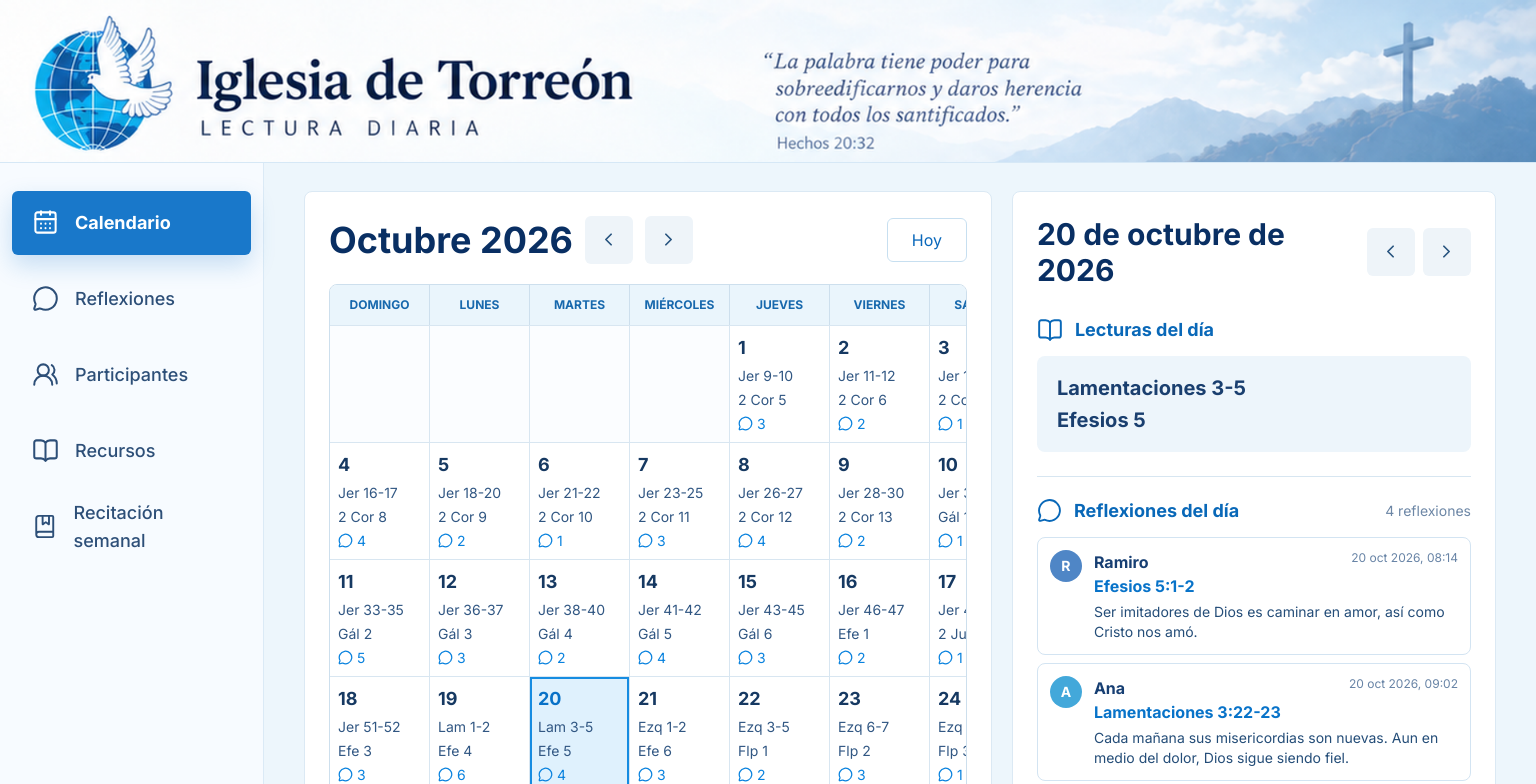
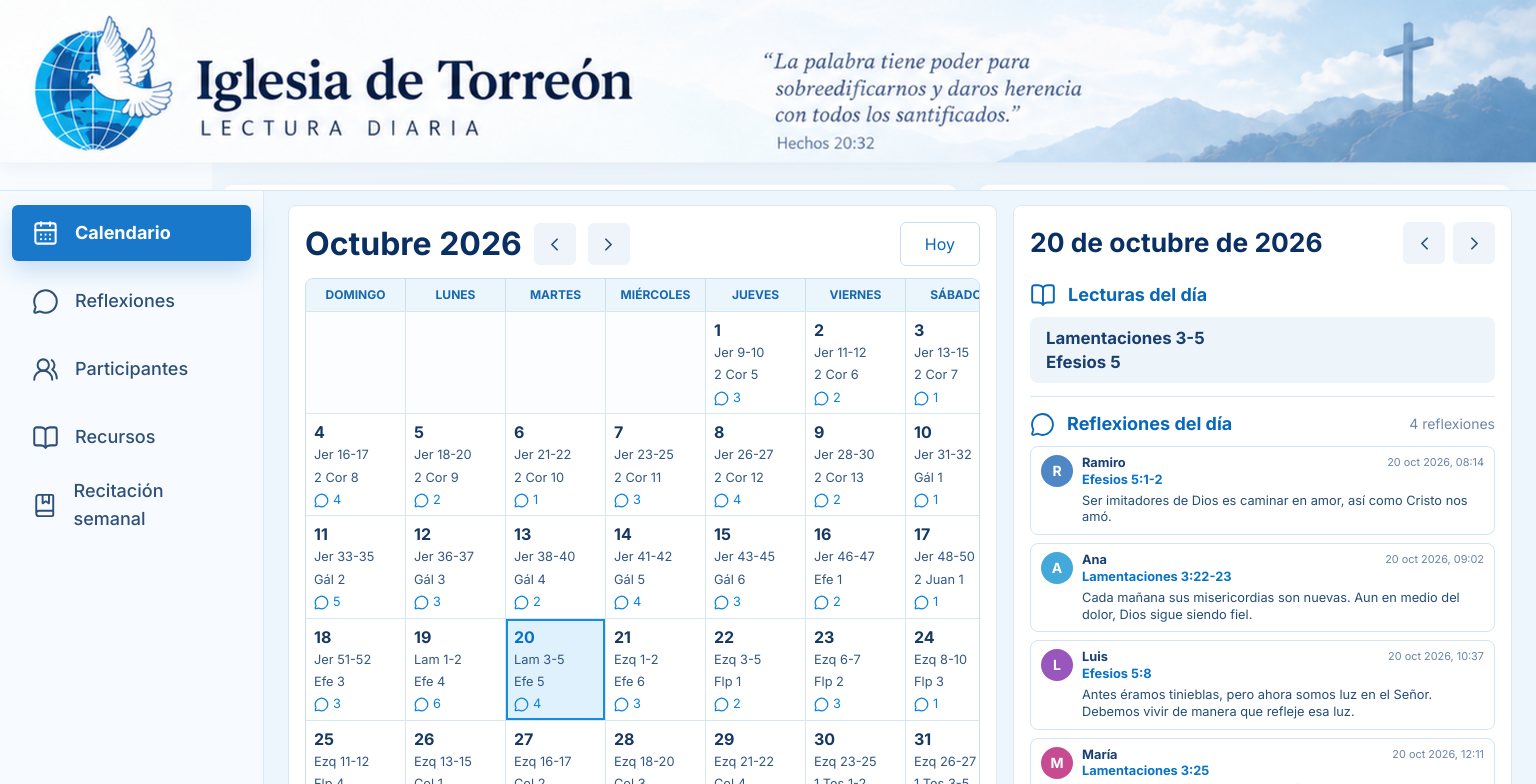
Before and after one commit to AlexGGalvan/open-the-book, a Next.js app: page / in a window 1536 px wide. Shown: the top 784 px of the page. Built offline with nearby package versions, Linux system fonts and the light colour scheme.

Commit message:
Fit dashboard to shorter desktop screens

```diff
--- a/src/app/globals.css
+++ b/src/app/globals.css
@@ -46,6 +46,153 @@ select {
   color: #092f63;
 }
 
+/* Keep the full dashboard visible on wide desktop displays with limited height. */
+@media (min-width: 1536px) and (max-height: 1130px) {
+  :root {
+    --compact-desktop-header-height: clamp(190px, 17.6vh, 202px);
+  }
+
+  .church-header-hero {
+    height: var(--compact-desktop-header-height);
+  }
+
+  .church-shell-grid {
+    min-height: calc(100dvh - var(--compact-desktop-header-height) - 1px);
+  }
+
+  .church-main {
+    padding: clamp(14px, 1.5vh, 20px) 24px;
+  }
+
+  .church-sidebar {
+    padding-top: 14px;
+    padding-bottom: 14px;
+  }
+
+  .church-sidebar-nav {
+    top: 14px;
+    gap: 6px;
+  }
+
+  .church-sidebar-link {
+    min-height: 56px;
+  }
+
+  .calendar-dashboard {
+    gap: 16px;
+  }
+
+  .calendar-panel {
+    padding: clamp(16px, 1.8vh, 21px);
+  }
+
+  .calendar-toolbar {
+    margin-bottom: 12px;
+  }
+
+  .calendar-month-title {
+    font-size: 2rem;
+    line-height: 1.15;
+  }
+
+  .calendar-icon-button {
+    width: 42px;
+    height: 42px;
+  }
+
+  .calendar-weekday {
+    padding-top: 8px;
+    padding-bottom: 8px;
+  }
+
+  .calendar-day-cell {
+    min-height: clamp(92px, 9.5vh, 108px);
+    padding: 6px 8px;
+  }
+
+  .calendar-day-number {
+    font-size: 1rem;
+    line-height: 1.25;
+  }
+
+  .calendar-day-reading {
+    margin-top: 2px;
+    font-size: 0.8rem;
+    line-height: 1.15rem;
+  }
+
+  .calendar-day-reading > :not([hidden]) ~ :not([hidden]) {
+    margin-top: 1px;
+  }
+
+  .calendar-quote {
+    margin-top: 10px;
+    gap: 12px;
+    padding: 9px 16px;
+    font-size: 0.9rem;
+  }
+
+  .calendar-quote footer {
+    margin-top: 0;
+  }
+
+  .calendar-detail-title {
+    font-size: 1.65rem;
+    line-height: 1.2;
+  }
+
+  .calendar-readings {
+    margin-top: 17px;
+  }
+
+  .calendar-reading-box {
+    margin-top: 8px;
+    padding: 9px 16px;
+  }
+
+  .calendar-reading-box p {
+    font-size: 1.05rem;
+    line-height: 1.5rem;
+  }
+
+  .calendar-reflections {
+    margin-top: 13px;
+    padding-top: 13px;
+  }
+
+  .calendar-reflection-list {
+    margin-top: 8px;
+  }
+
+  .calendar-reflection-list > :not([hidden]) ~ :not([hidden]) {
+    margin-top: 6px;
+  }
+
+  .reflection-card--compact {
+    padding: 8px 10px;
+  }
+
+  .reflection-card--compact > div {
+    gap: 9px;
+  }
+
+  .reflection-card--compact .reflection-card-name,
+  .reflection-card--compact .reflection-card-reference,
+  .reflection-card--compact .reflection-card-text {
+    font-size: 0.8rem;
+    line-height: 1.05rem;
+  }
+
+  .reflection-card--compact time {
+    font-size: 0.68rem;
+  }
+
+  .calendar-reflections-link {
+    min-height: 38px;
+    margin-top: 9px;
+  }
+}
+
 @media (prefers-reduced-motion: reduce) {
   *,
   *::before,
--- a/src/components/calendar/CalendarDashboard.tsx
+++ b/src/components/calendar/CalendarDashboard.tsx
@@ -53,11 +53,11 @@ export function CalendarDashboard() {
   }
 
   return (
-    <div className="grid gap-5 2xl:grid-cols-[minmax(0,1.35fr)_minmax(390px,0.95fr)]">
-      <section className="min-w-0 rounded-lg border border-[#dbe9f4] bg-white p-4 sm:p-6" aria-labelledby="calendar-title">
-        <div className="mb-5 flex flex-wrap items-center justify-between gap-3">
+    <div className="calendar-dashboard grid gap-5 2xl:grid-cols-[minmax(0,1.35fr)_minmax(390px,0.95fr)]">
+      <section className="calendar-panel calendar-panel--month min-w-0 rounded-lg border border-[#dbe9f4] bg-white p-4 sm:p-6" aria-labelledby="calendar-title">
+        <div className="calendar-toolbar mb-5 flex flex-wrap items-center justify-between gap-3">
           <div className="flex items-center gap-3">
-            <h1 id="calendar-title" className="text-3xl font-bold text-[#092f63] sm:text-4xl">
+            <h1 id="calendar-title" className="calendar-month-title text-3xl font-bold text-[#092f63] sm:text-4xl">
               {monthNames[visibleMonth.month]} {visibleMonth.year}
             </h1>
             <MonthButton label="Mes anterior" onClick={() => changeMonth(-1)}>
@@ -81,7 +81,7 @@ export function CalendarDashboard() {
             <div className="grid grid-cols-7 bg-[#eaf5fc]" role="row">
               {weekdays.map((day) => (
                 <div
-                  className="border-r border-[#cddfed] px-2 py-3 text-center text-xs font-bold uppercase text-[#1768ad] last:border-r-0"
+                  className="calendar-weekday border-r border-[#cddfed] px-2 py-3 text-center text-xs font-bold uppercase text-[#1768ad] last:border-r-0"
                   key={day}
                   role="columnheader"
                 >
@@ -93,7 +93,7 @@ export function CalendarDashboard() {
             <div className="grid grid-cols-7" role="rowgroup">
               {calendarCells.map((day, index) => {
                 if (day === null) {
-                  return <div aria-hidden="true" className="min-h-28 border-r border-t border-[#d8e6f1] bg-[#fbfdff]" key={`empty-${index}`} />;
+                  return <div aria-hidden="true" className="calendar-day-cell min-h-28 border-r border-t border-[#d8e6f1] bg-[#fbfdff]" key={`empty-${index}`} />;
                 }
 
                 const date = toIsoDate(visibleMonth.year, visibleMonth.month, day);
@@ -104,7 +104,7 @@ export function CalendarDashboard() {
                   <button
                     aria-label={`${day} de ${monthNames[visibleMonth.month]}`}
                     aria-selected={selected}
-                    className={`min-h-28 border-r border-t border-[#d8e6f1] p-2 text-left transition focus:z-10 focus:outline-none focus:ring-2 focus:ring-inset focus:ring-[#168ce1] ${
+                    className={`calendar-day-cell min-h-28 border-r border-t border-[#d8e6f1] p-2 text-left transition focus:z-10 focus:outline-none focus:ring-2 focus:ring-inset focus:ring-[#168ce1] ${
                       selected ? "bg-[#dff1fd] shadow-[inset_0_0_0_2px_#168ce1]" : "bg-white hover:bg-[#f2f9fe]"
                     }`}
                     key={date}
@@ -112,9 +112,9 @@ export function CalendarDashboard() {
                     role="gridcell"
                     type="button"
                   >
-                    <span className={`text-lg font-bold ${selected ? "text-[#0871c7]" : "text-[#163962]"}`}>{day}</span>
+                    <span className={`calendar-day-number text-lg font-bold ${selected ? "text-[#0871c7]" : "text-[#163962]"}`}>{day}</span>
                     {reading ? (
-                      <span className="mt-1 block space-y-1 text-sm text-[#315783]">
+                      <span className="calendar-day-reading mt-1 block space-y-1 text-sm text-[#315783]">
                         {reading.passages.map((passage) => (
                           <span className="block truncate" key={passage.reference} title={passage.reference}>
                             {abbreviateReference(passage.reference)}
@@ -135,7 +135,7 @@ export function CalendarDashboard() {
           </div>
         </div>
 
-        <blockquote className="mt-4 flex items-center gap-4 rounded-lg bg-[#e6f4fd] px-5 py-4 text-[#1c68aa]">
+        <blockquote className="calendar-quote mt-4 flex items-center gap-4 rounded-lg bg-[#e6f4fd] px-5 py-4 text-[#1c68aa]">
           <BookOpen aria-hidden="true" className="shrink-0" size={31} strokeWidth={1.8} />
           <div>
             <p>La palabra tiene poder para sobreedificarnos y daros herencia con todos los santificados.</p>
@@ -144,9 +144,9 @@ export function CalendarDashboard() {
         </blockquote>
       </section>
 
-      <aside className="rounded-lg border border-[#dbe9f4] bg-white p-4 sm:p-6" aria-labelledby="selected-day-title">
-        <div className="flex items-center justify-between gap-3">
-          <h2 id="selected-day-title" className="text-2xl font-bold text-[#092f63] sm:text-3xl">
+      <aside className="calendar-panel calendar-panel--detail rounded-lg border border-[#dbe9f4] bg-white p-4 sm:p-6" aria-labelledby="selected-day-title">
+        <div className="calendar-detail-header flex items-center justify-between gap-3">
+          <h2 id="selected-day-title" className="calendar-detail-title text-2xl font-bold text-[#092f63] sm:text-3xl">
             {formatLongDate(selectedDate)}
           </h2>
           <div className="flex gap-2">
@@ -159,12 +159,12 @@ export function CalendarDashboard() {
           </div>
         </div>
 
-        <section className="mt-7" aria-labelledby="daily-readings-title">
+        <section className="calendar-readings mt-7" aria-labelledby="daily-readings-title">
           <h3 id="daily-readings-title" className="flex items-center gap-3 text-lg font-bold text-[#0968b8]">
             <BookOpen aria-hidden="true" size={26} strokeWidth={1.8} />
             Lecturas del día
           </h3>
-          <div className="mt-3 rounded-lg bg-[#edf5fb] px-5 py-4">
+          <div className="calendar-reading-box mt-3 rounded-lg bg-[#edf5fb] px-5 py-4">
             {selectedDay ? (
               selectedDay.passages.map((passage) => (
                 <p className="text-xl font-bold leading-8 text-[#1a3f6f]" key={passage.reference}>
@@ -177,7 +177,7 @@ export function CalendarDashboard() {
           </div>
         </section>
 
-        <section className="mt-6 border-t border-[#d7e6f1] pt-5" aria-labelledby="daily-reflections-title">
+        <section className="calendar-reflections mt-6 border-t border-[#d7e6f1] pt-5" aria-labelledby="daily-reflections-title">
           <div className="flex items-center justify-between gap-3">
             <h3 id="daily-reflections-title" className="flex items-center gap-3 text-lg font-bold text-[#0968b8]">
               <MessageCircle aria-hidden="true" size={25} strokeWidth={1.8} />
@@ -185,7 +185,7 @@ export function CalendarDashboard() {
             </h3>
             <span className="text-sm text-[#6d87a6]">{dayReflections.length} reflexiones</span>
           </div>
-          <div className="mt-3 space-y-2">
+          <div className="calendar-reflection-list mt-3 space-y-2">
             {dayReflections.length > 0 ? (
               dayReflections.slice(0, 4).map((reflection) => (
                 <ReflectionCard compact key={reflection.id} reflection={reflection} />
@@ -197,7 +197,7 @@ export function CalendarDashboard() {
             )}
           </div>
           <Link
-            className="mt-5 flex min-h-12 items-center justify-center gap-2 rounded-md bg-[#e9f4fc] px-4 font-semibold text-[#0868b8] transition hover:bg-[#d9edfb] focus:outline-none focus:ring-2 focus:ring-[#38a7e5]"
+            className="calendar-reflections-link mt-5 flex min-h-12 items-center justify-center gap-2 rounded-md bg-[#e9f4fc] px-4 font-semibold text-[#0868b8] transition hover:bg-[#d9edfb] focus:outline-none focus:ring-2 focus:ring-[#38a7e5]"
             href="/reflexiones"
           >
             Ver todas las reflexiones
@@ -213,7 +213,7 @@ function MonthButton({ label, onClick, children }: { label: string; onClick: ()
   return (
     <button
       aria-label={label}
-      className="grid size-12 shrink-0 place-items-center rounded-md bg-[#eef4f9] text-[#28547f] transition hover:bg-[#dcecf7] focus:outline-none focus:ring-2 focus:ring-[#38a7e5]"
+      className="calendar-icon-button grid size-12 shrink-0 place-items-center rounded-md bg-[#eef4f9] text-[#28547f] transition hover:bg-[#dcecf7] focus:outline-none focus:ring-2 focus:ring-[#38a7e5]"
       onClick={onClick}
       title={label}
       type="button"
--- a/src/components/church/AppSidebar.tsx
+++ b/src/components/church/AppSidebar.tsx
@@ -37,8 +37,8 @@ export function AppSidebar() {
 
   return (
     <>
-      <aside className="hidden border-r border-[#dbeaf6] bg-[#f7fbff] px-3 py-7 lg:block">
-        <nav aria-label="Secciones principales" className="sticky top-7 space-y-3">
+      <aside className="church-sidebar hidden border-r border-[#dbeaf6] bg-[#f7fbff] px-3 py-7 lg:block">
+        <nav aria-label="Secciones principales" className="church-sidebar-nav sticky top-7 space-y-3">
           {navigationItems.map((item) => (
             <NavigationLink item={item} pathname={pathname} key={item.href} />
           ))}
@@ -79,7 +79,7 @@ function NavigationLink({ item, pathname }: { item: NavigationItem; pathname: st
   return (
     <Link
       aria-current={selected ? "page" : undefined}
-      className={`flex min-h-16 items-center gap-4 rounded-md px-5 text-lg transition focus:outline-none focus:ring-2 focus:ring-[#38a7e5] ${
+      className={`church-sidebar-link flex min-h-16 items-center gap-4 rounded-md px-5 text-lg transition focus:outline-none focus:ring-2 focus:ring-[#38a7e5] ${
         selected
           ? "bg-[#1978ca] font-bold text-white shadow-[0_10px_24px_rgba(25,120,202,0.22)]"
           : "font-medium text-[#2d4f78] hover:bg-[#e8f4fd] hover:text-[#0b65b5]"
--- a/src/components/church/ChurchAppShell.tsx
+++ b/src/components/church/ChurchAppShell.tsx
@@ -8,9 +8,9 @@ export function ChurchAppShell({ children }: { children: ReactNode }) {
     <div className="min-h-dvh bg-[#edf6fc] text-[#143965]">
       <BrowserCleanup />
       <ChurchHeader />
-      <div className="lg:grid lg:min-h-[calc(100dvh-10.52vw)] lg:grid-cols-[264px_minmax(0,1fr)]">
+      <div className="church-shell-grid lg:grid lg:min-h-[calc(100dvh-10.52vw)] lg:grid-cols-[264px_minmax(0,1fr)]">
         <AppSidebar />
-        <main className="min-w-0 px-4 py-5 sm:px-6 lg:px-8 lg:py-7 xl:px-10">{children}</main>
+        <main className="church-main min-w-0 px-4 py-5 sm:px-6 lg:px-8 lg:py-7 xl:px-10">{children}</main>
       </div>
     </div>
   );
--- a/src/components/church/ChurchHeader.tsx
+++ b/src/components/church/ChurchHeader.tsx
@@ -5,7 +5,7 @@ export function ChurchHeader() {
 
   return (
     <header className="border-b border-[#d6e8f6] bg-white" aria-label="Iglesia de Torreón">
-      <div className="relative hidden h-[clamp(152px,10.52vw,202px)] overflow-hidden md:block">
+      <div className="church-header-hero relative hidden h-[clamp(152px,10.52vw,202px)] overflow-hidden md:block">
         <Image
           alt="Iglesia de Torreón, Lectura diaria. La palabra tiene poder para sobreedificarnos y daros herencia con todos los santificados. Hechos 20:32."
           className="object-cover object-top"
--- a/src/components/church/ReflectionCard.tsx
+++ b/src/components/church/ReflectionCard.tsx
@@ -11,20 +11,24 @@ export function ReflectionCard({ reflection, compact = false }: { reflection: Re
   }
 
   return (
-    <article className={`rounded-lg border border-[#d3e4f2] bg-white ${compact ? "p-3" : "p-4"}`}>
+    <article
+      className={`reflection-card rounded-lg border border-[#d3e4f2] bg-white ${
+        compact ? "reflection-card--compact p-3" : "p-4"
+      }`}
+    >
       <div className="flex items-start gap-3">
         <ParticipantAvatar participant={participant} size={compact ? "sm" : "md"} />
         <div className="min-w-0 flex-1">
           <div className="flex flex-wrap items-start justify-between gap-x-3 gap-y-1">
             <div>
-              <p className="font-bold text-[#173f73]">{participant.name}</p>
-              <p className="font-bold text-[#0873c9]">{reflection.reference}</p>
+              <p className="reflection-card-name font-bold text-[#173f73]">{participant.name}</p>
+              <p className="reflection-card-reference font-bold text-[#0873c9]">{reflection.reference}</p>
             </div>
             <time className="text-xs text-[#6884a6]" dateTime={reflection.sentAt}>
               {formatSentAt(reflection.sentAt)}
             </time>
           </div>
-          <p className={`mt-1 text-[#244d78] ${compact ? "text-sm leading-5" : "leading-6"}`}>
+          <p className={`reflection-card-text mt-1 text-[#244d78] ${compact ? "text-sm leading-5" : "leading-6"}`}>
             {reflection.reflectionText}
           </p>
         </div>
```
